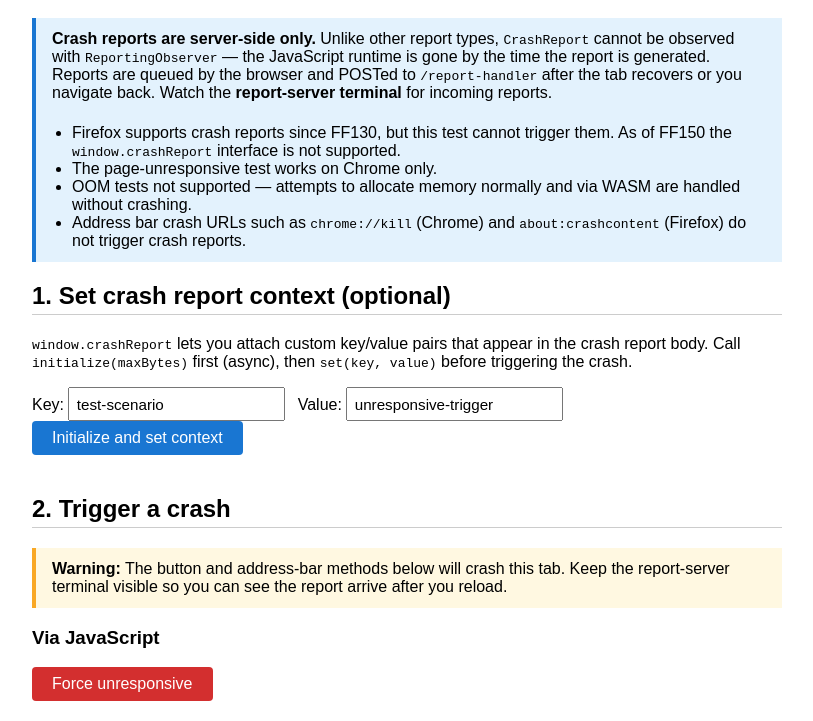
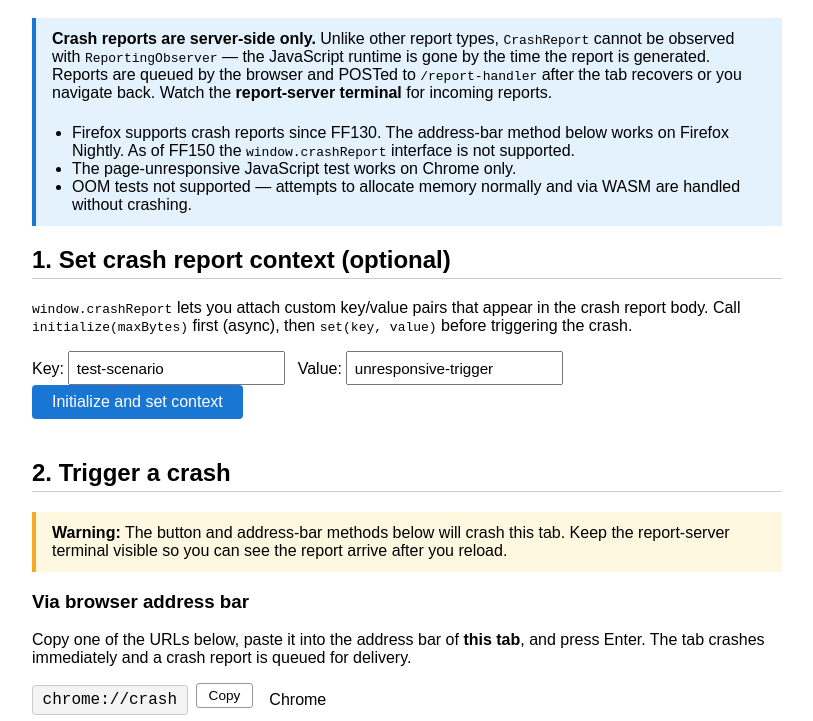
Before and after one commit to hamishwillee/various_webapi_tests, a website: page ReportingAPI/crash/origin8443/index.html in a window 1280 px wide. Shown: the part 72-793 px from the top of the page, without its empty margins (233-1046 px from the left). Drawn offline with Linux system fonts and the light colour scheme.

Commit message:
Fix crash report a bit

```diff
--- a/ReportingAPI/crash/origin8443/index.html
+++ b/ReportingAPI/crash/origin8443/index.html
@@ -53,6 +53,31 @@
       button.primary:hover {
         background: #0d47a1;
       }
+      .crash-url {
+        display: flex;
+        align-items: center;
+        gap: 0.5rem;
+        margin: 0.5rem 0;
+      }
+      .crash-url code {
+        background: #f4f4f4;
+        border: 1px solid #ccc;
+        padding: 0.3rem 0.6rem;
+        font-size: 1rem;
+        border-radius: 3px;
+        user-select: all;
+      }
+      button.copy {
+        padding: 0.25rem 0.75rem;
+        font-size: 0.85rem;
+        cursor: pointer;
+        border: 1px solid #999;
+        border-radius: 3px;
+        background: #fff;
+      }
+      button.copy:hover {
+        background: #eee;
+      }
       input[type='text'] {
         padding: 0.4rem;
         font-size: 0.95rem;
@@ -95,10 +120,9 @@
       back. Watch the <strong>report-server terminal</strong> for incoming reports.
       <br /><br />
       <ul style="margin: 0.25rem 0 0 1.25rem; padding: 0;">
-        <li>Firefox supports crash reports since FF130, but this test cannot trigger them. As of FF150 the <code>window.crashReport</code> interface is not supported.</li>
-        <li>The page-unresponsive test works on Chrome only.</li>
+        <li>Firefox supports crash reports since FF130. The address-bar method below works on Firefox Nightly. As of FF150 the <code>window.crashReport</code> interface is not supported.</li>
+        <li>The page-unresponsive JavaScript test works on Chrome only.</li>
         <li>OOM tests not supported — attempts to allocate memory normally and via WASM are handled without crashing.</li>
-        <li>Address bar crash URLs such as <code>chrome://kill</code> (Chrome) and <code>about:crashcontent</code> (Firefox) do not trigger crash reports.</li>
       </ul>
     </div>
 
@@ -125,7 +149,23 @@
         Keep the report-server terminal visible so you can see the report arrive after you reload.
       </div>
 
-      <h3>Via JavaScript</h3>
+      <h3>Via browser address bar</h3>
+      <p>
+        Copy one of the URLs below, paste it into the address bar of <strong>this tab</strong>,
+        and press Enter. The tab crashes immediately and a crash report is queued for delivery.
+      </p>
+      <div class="crash-url">
+        <code id="url-chrome">chrome://crash</code>
+        <button class="copy" onclick="copyUrl('url-chrome', this)">Copy</button>
+        <span>Chrome</span>
+      </div>
+      <div class="crash-url">
+        <code id="url-firefox">about:crashcontent</code>
+        <button class="copy" onclick="copyUrl('url-firefox', this)">Copy</button>
+        <span>Firefox Nightly</span>
+      </div>
+
+      <h3>Via JavaScript (Chrome only)</h3>
       <button class="danger" onclick="triggerUnresponsive()">Force unresponsive</button>
       <p>
         Freezes the main thread. The browser will show a "Page Unresponsive" or similar dialog
@@ -174,6 +214,16 @@
         if (cls) span.className = cls;
         span.textContent = msg + '\n';
         logEl.appendChild(span);
+      }
+
+      // ── Copy URL helper ───────────────────────────────────────────
+      function copyUrl(id, btn) {
+        const text = document.getElementById(id).textContent;
+        navigator.clipboard.writeText(text).then(() => {
+          const orig = btn.textContent;
+          btn.textContent = 'Copied!';
+          setTimeout(() => { btn.textContent = orig; }, 1500);
+        });
       }
 
       // ── window.crashReport context ────────────────────────────────
```
